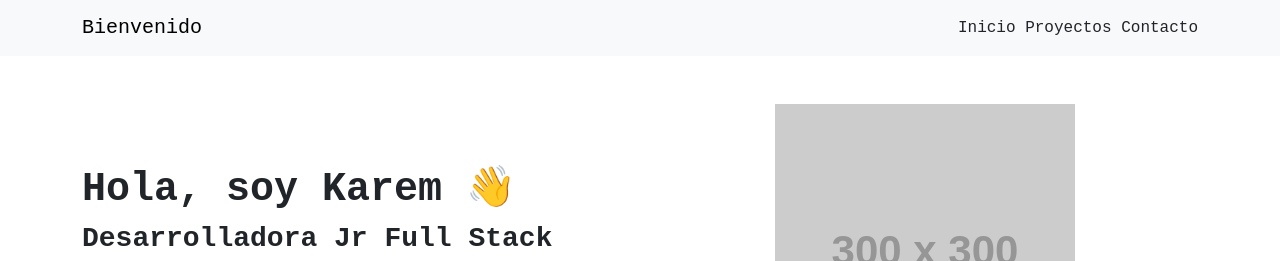
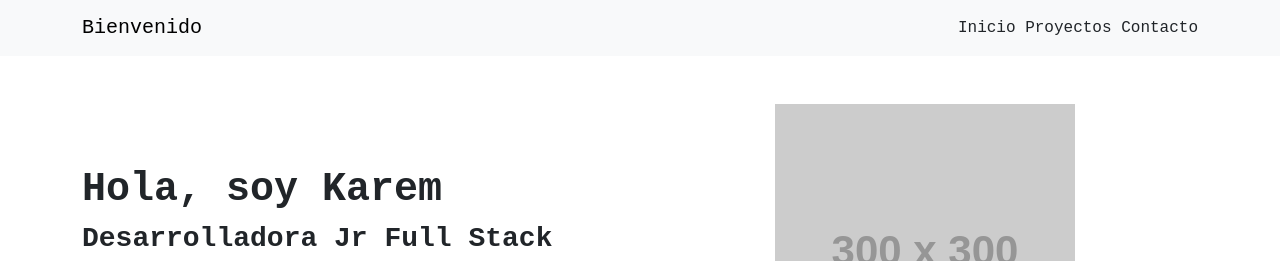
Before and after one commit to keremereyes-droid/Portafolio, a plain HTML site: page Index.html in a window 1280 px wide. Shown: the top 261 px of the page. Drawn offline with nearby package versions, Linux system fonts and the light colour scheme; placeholder pictures from the web are drawn by us.

Commit message:
Nuevos cambios

```diff
--- a/Index.html
+++ b/Index.html
@@ -33,7 +33,7 @@
         <div class="row align-items-center">
 
             <div class="col-md-6">
-                <h1>Hola, soy Karem 👋</h1>
+                <h1>Hola, soy Karem </h1>
                 <h3>Desarrolladora Jr Full Stack</h3>
                 <p>Creando soluciones web modernas.</p>
                 <a href="#" class="btn btn-dark">Ver proyectos</a>
@@ -110,7 +110,7 @@
         </div>
     </section>
 
-    <!-- 🔷 SKILLS -->
+    <!--  SKILLS -->
     <section class="container my-5 text-center">
         <h2>Skills</h2>
         <div class="mt-3">
@@ -148,5 +148,3 @@
 </script>
 
 </body>
-
-</html>
```
